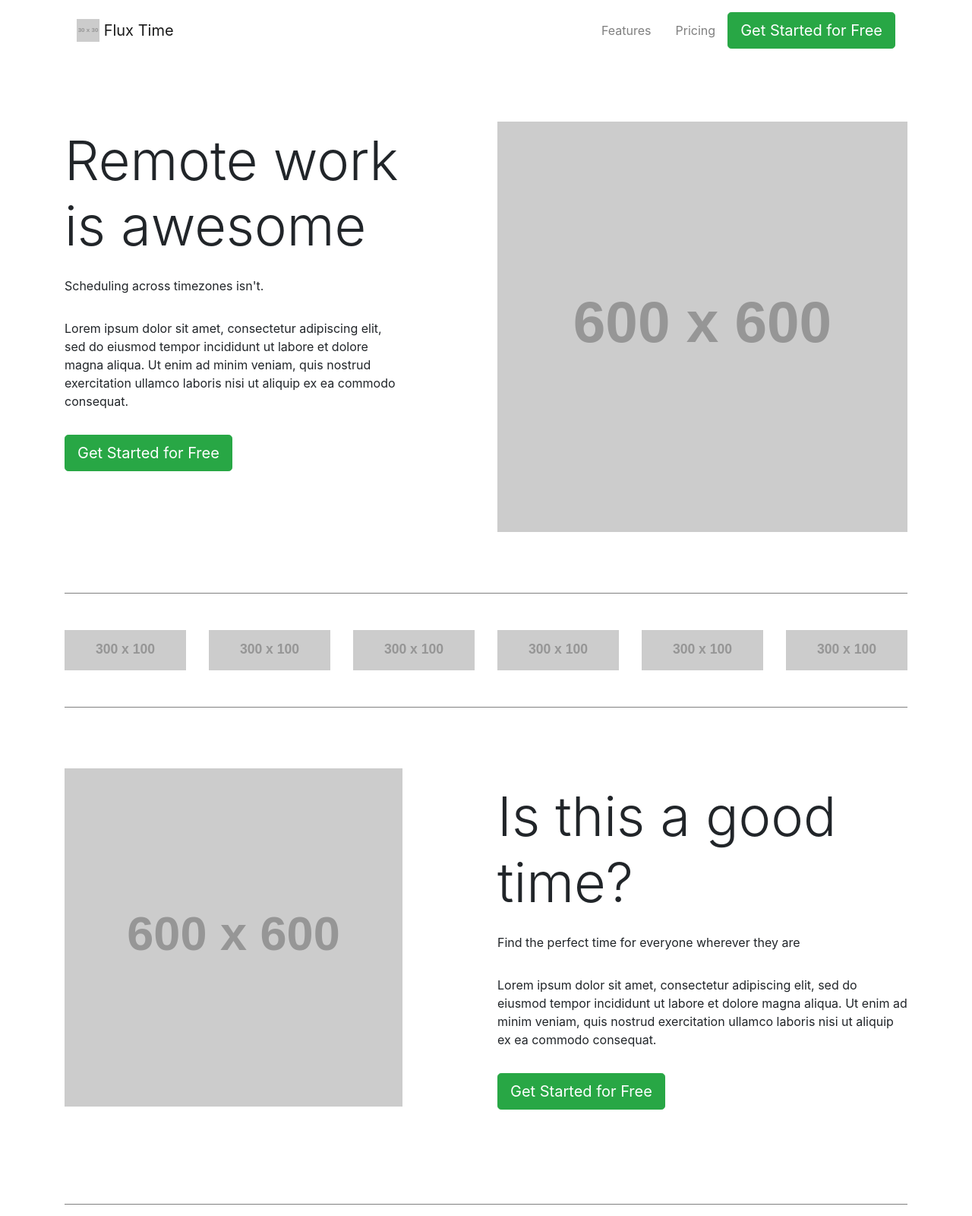
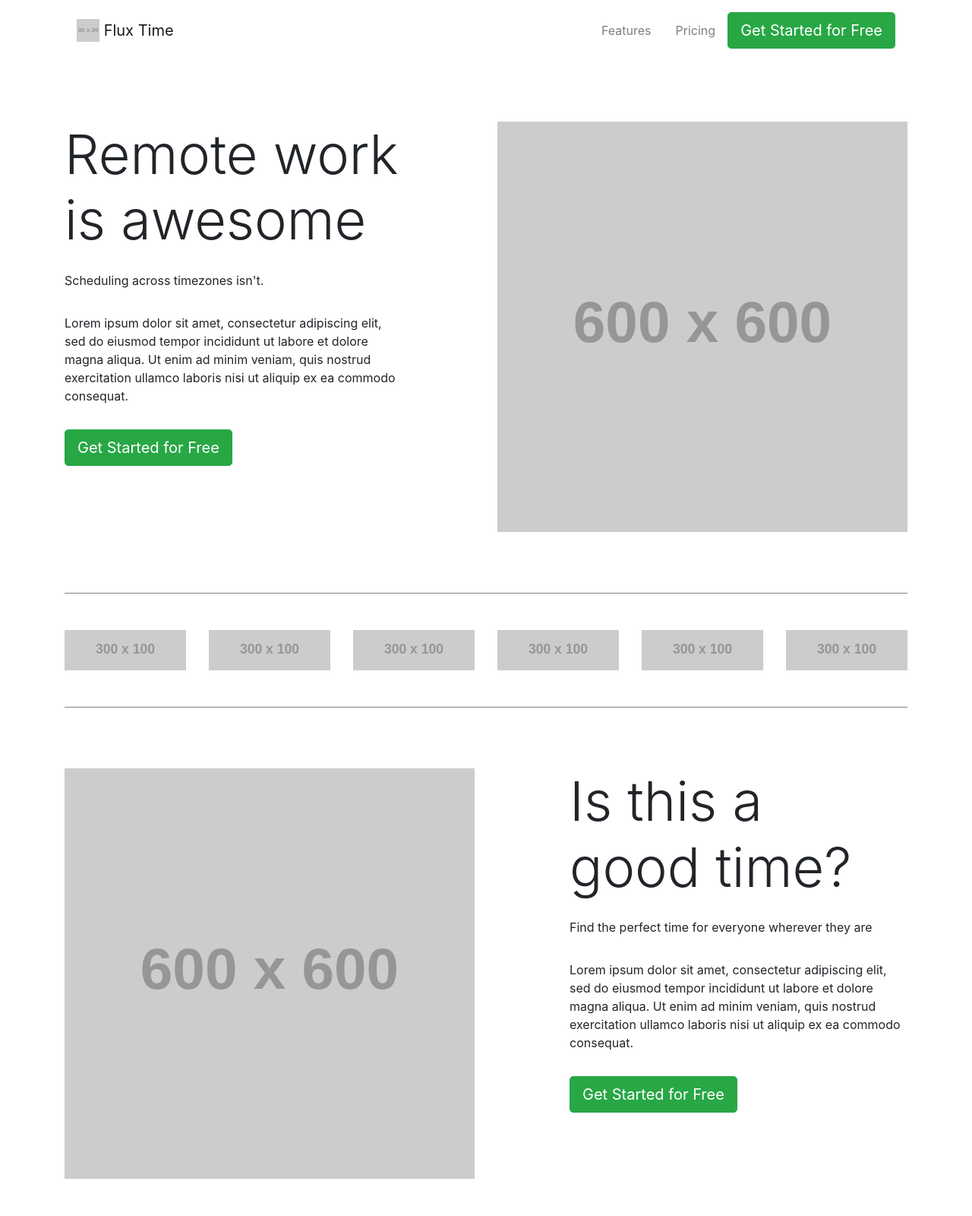
Before and after one commit to Code-Institute-Submissions/flux-time, a plain HTML site: page index.html in a window 1280 px wide. Shown: the top 1600 px of the page at 76% size. Drawn offline with nearby package versions, Linux system fonts and the light colour scheme; placeholder pictures from the web are drawn by us.

Commit message:
Fix column misalignment in hero sections

```diff
--- a/index.html
+++ b/index.html
@@ -44,7 +44,7 @@
 
         <section id="intro-hero">
             <div class="row align-self-center d-flex justify-content-between">
-                <div class="col-lg-5 align-self-center mb-5">
+                <div class="col-lg-5 mb-5">
                     <h1 class="copy-title display-3">Remote work is awesome</h1>
                     <p class="copy-body mt-md-4 mt-3 pb-md-2">Scheduling across timezones isn't.</p>
                     <p class="copy-body mt-md-4 mt-3 pb-md-2">Lorem ipsum dolor sit amet, consectetur adipiscing elit, sed do eiusmod tempor incididunt ut labore et dolore magna aliqua. Ut enim ad minim veniam, quis nostrud exercitation ullamco laboris nisi ut aliquip ex ea commodo consequat.</p>
@@ -52,7 +52,7 @@
                         <a href="#signup" class="btn btn-lg btn-success">Get Started for Free</a>
                     </div>
                 </div>
-                <div class="col-lg-6 align-self-center">
+                <div class="col-lg-6 d-flex justify-content-center align-self-center">
                     <img src="https://via.placeholder.com/600x600" class="img-fluid" alt="illustration">
                 </div>
             </div>
@@ -83,10 +83,10 @@
 
          <section id="features">
             <div class="row align-self-center d-flex justify-content-between">
-                <div class="col-lg-5 align-self-center mb-5">
+                <div class="col-lg-6 d-flex justify-content-center align-self-center mb-5">
                     <img src="https://via.placeholder.com/600x600" class="img-fluid" alt="illustration">
                 </div>
-                <div class="col-lg-6 align-self-center">
+                <div class="col-lg-5">
                     <h1 class="copy-title display-3">Is this a good time?</h1>
                     <p class="copy-body mt-md-4 mt-3 pb-md-2">Find the perfect time for everyone wherever they are</p>
                     <p class="copy-body mt-md-4 mt-3 pb-md-2">Lorem ipsum dolor sit amet, consectetur adipiscing elit, sed do eiusmod tempor incididunt ut labore et dolore magna aliqua. Ut enim ad minim veniam, quis nostrud exercitation ullamco laboris nisi ut aliquip ex ea commodo consequat.</p>
```
